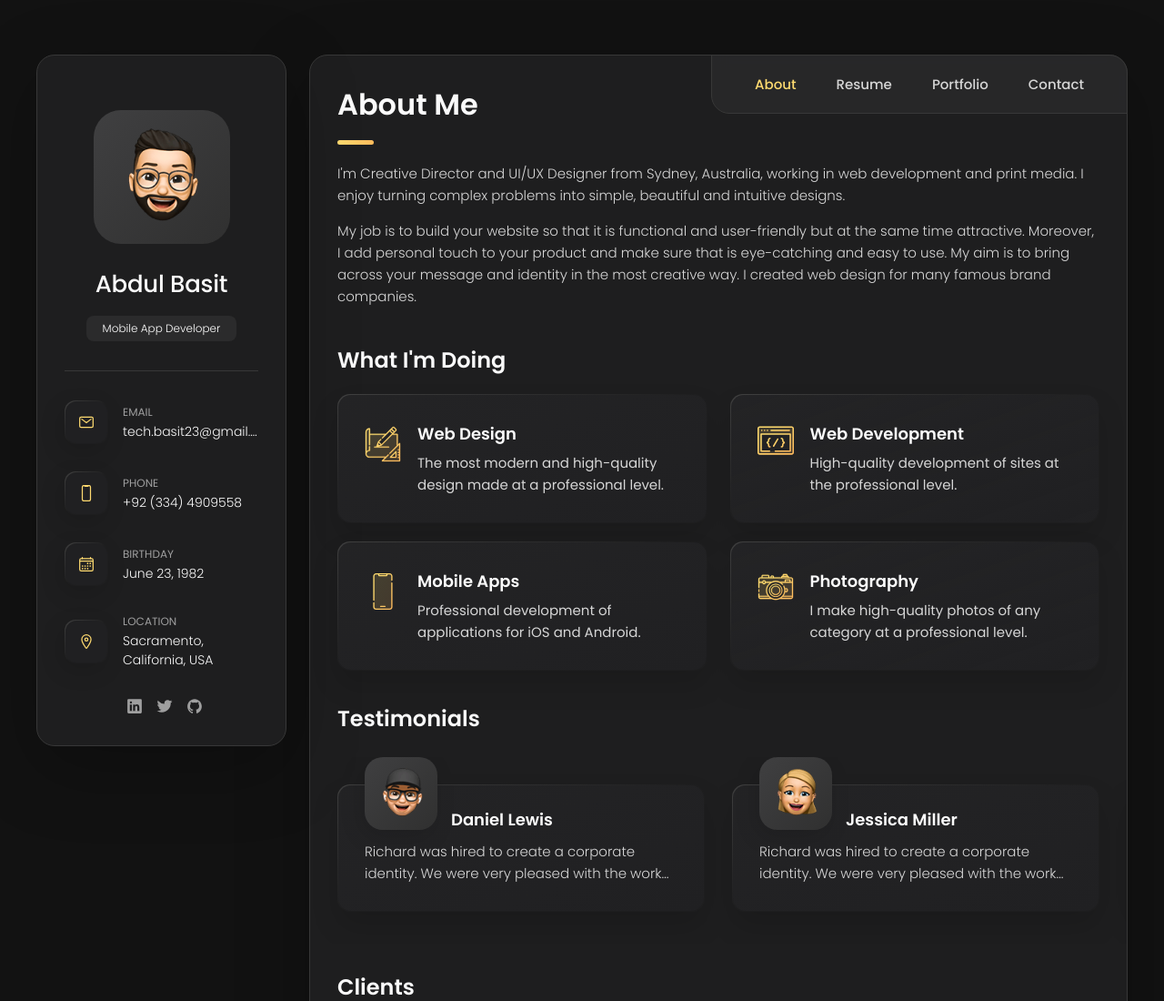
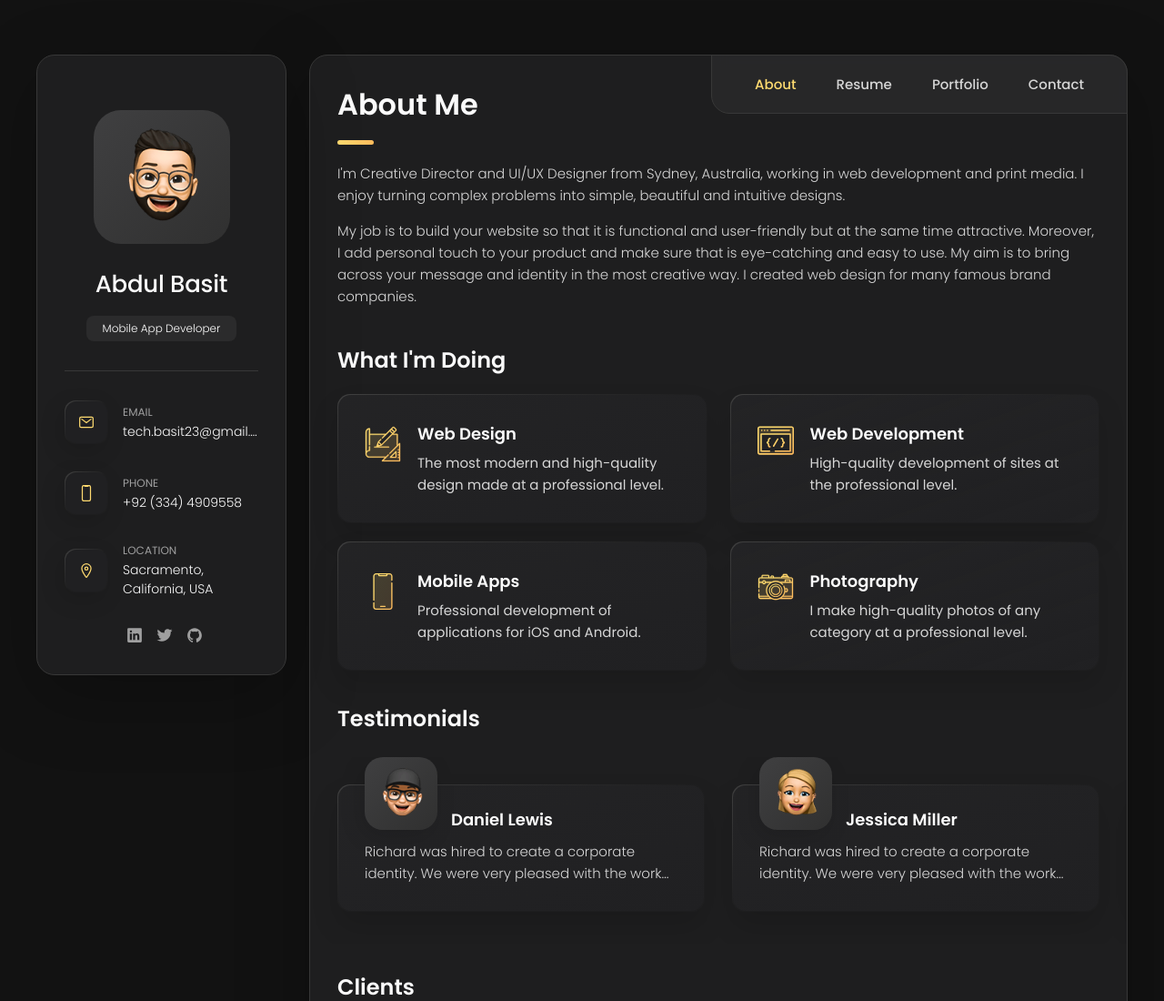
Before and after one commit to basit321/Portfolio-mobile, a plain HTML site: page index.html in a window 1280 px wide. Shown: the top 1100 px of the page at 91% size. Drawn offline with nearby package versions, Linux system fonts and the light colour scheme.

Commit message:
Update index.html

```diff
--- a/index.html
+++ b/index.html
@@ -95,19 +95,7 @@
 
           </li>
 
-          <li class="contact-item">
 
-            <div class="icon-box">
-              <ion-icon name="calendar-outline"></ion-icon>
-            </div>
-
-            <div class="contact-info">
-              <p class="contact-title">Birthday</p>
-
-              <time datetime="1982-06-23">June 23, 1982</time>
-            </div>
-
-          </li>
 
           <li class="contact-item">
 
```
